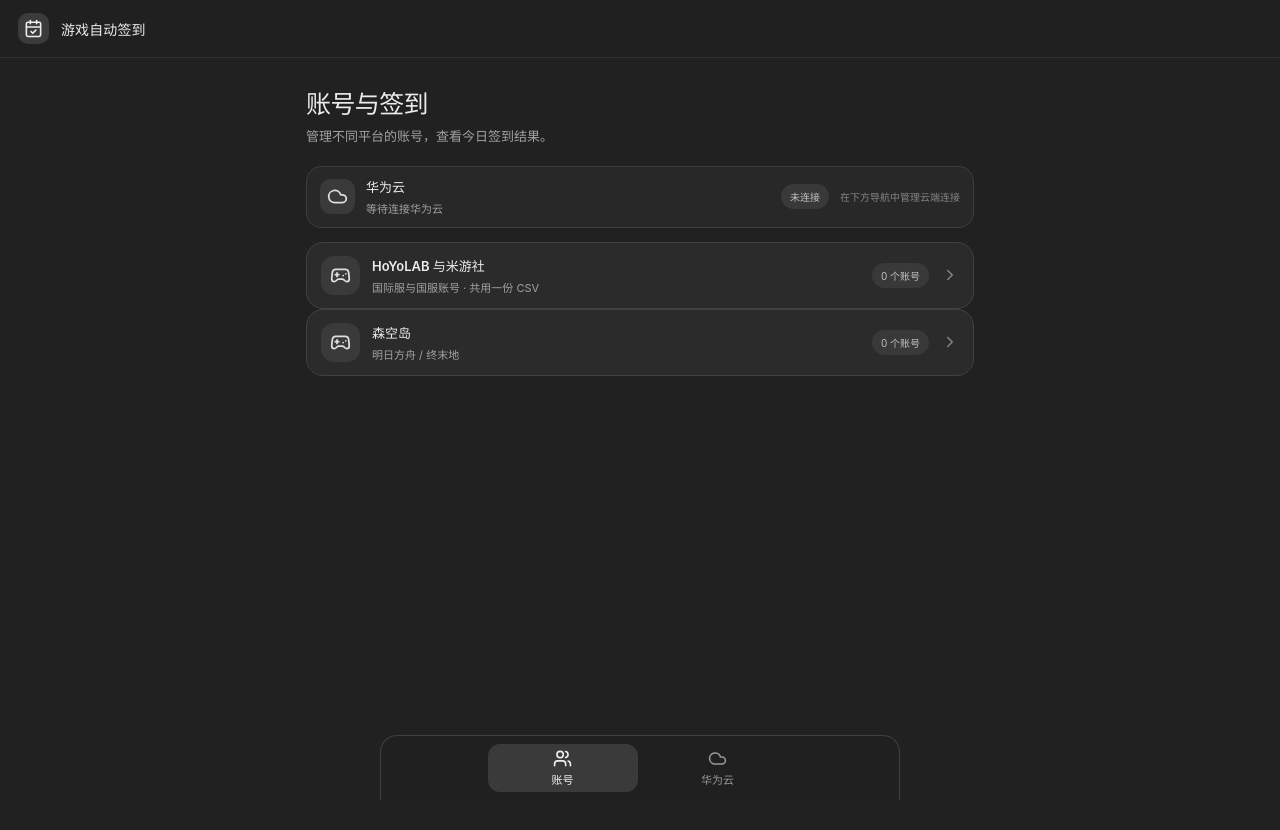
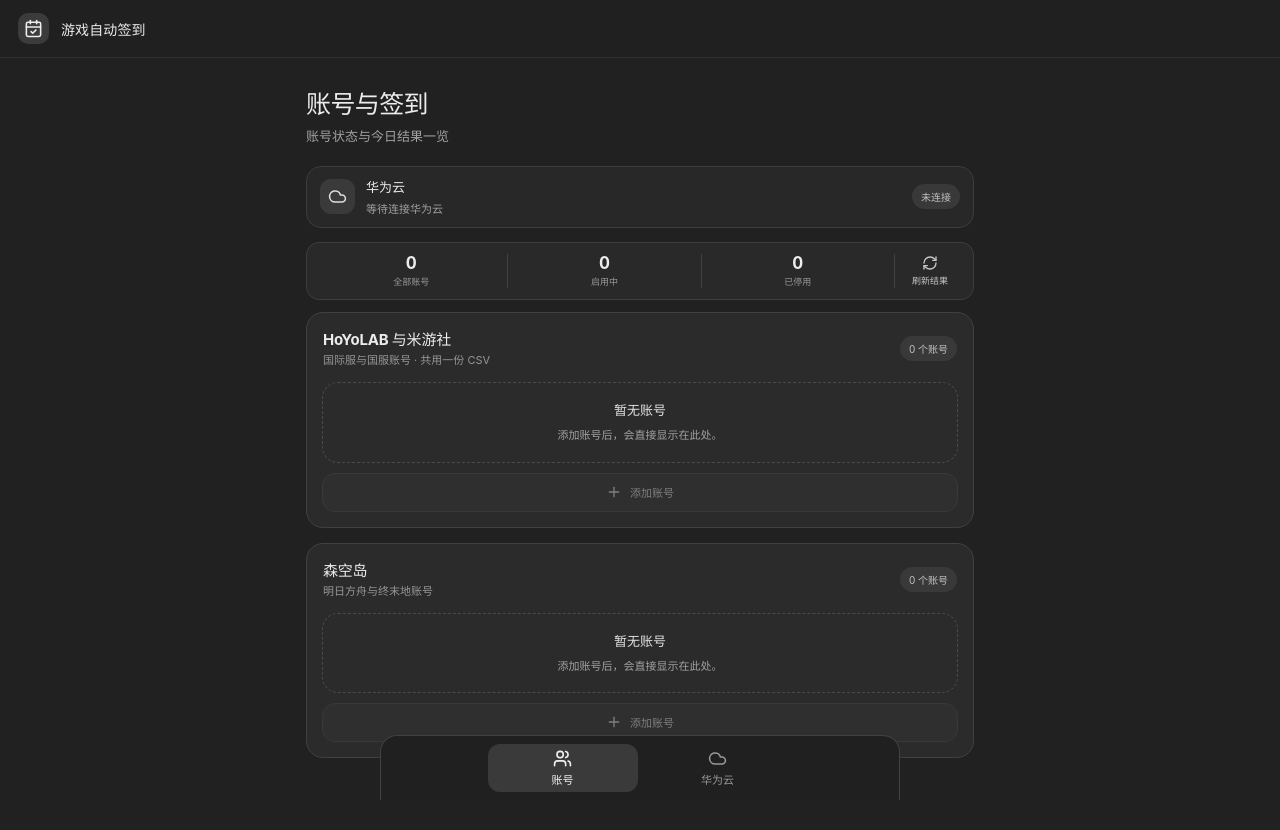
Before and after one commit to ruhui12621-hub/zidongqiandaoapk, a React (Vite) app in the folder frontend/: page / in a window 1280 px wide. Shown: the top 830 px of the page. Before the commit the page ends 800 px from the top, so only its background shows below. Built offline with nearby package versions, Linux system fonts and the light colour scheme.

Commit message:
优化首页账号总览与默认展开布局 (#7)
* Redesign home account overview with expanded platform lists

* Style compact always-visible home account overview

```diff
--- a/frontend/src/App.tsx
+++ b/frontend/src/App.tsx
@@ -55,7 +55,6 @@ export default function App() {
   const [cloudLoaded, setCloudLoaded] = useState(false);
   const [toast, setToast] = useState("");
   const [csvPlatform, setCsvPlatform] = useState("hoyolab");
-  const [expandedPlatform, setExpandedPlatform] = useState<string | null>(null);
   const [csvDrafts, setCsvDrafts] = useState<AnyState[]>([]);
   const [csvDirtyIds, setCsvDirtyIds] = useState<Set<string>>(new Set());
   const accountSnapshot = JSON.stringify((state.accounts || []).map((row: AnyState) => ({ id: row.id, platform: row.platform, name: row.name, userId: row.userId, games: row.games, enabled: row.enabled, remark: row.remark, cookieReady: row.cookieReady, tokenReady: row.tokenReady })));
@@ -223,70 +222,78 @@ export default function App() {
     const liveRows = platform === "skland"
       ? accounts.filter((item: AnyState) => item.platform === "skland")
       : accounts.filter((item: AnyState) => item.platform === "hoyolab" || item.platform === "miyoushe_cn");
+    const titleText = platform === "skland" ? "森空岛" : "HoYoLAB 与米游社";
+    const description = platform === "skland" ? "明日方舟与终末地账号" : "国际服与国服账号 · 共用一份 CSV";
     return <section className="surface-card platform-account-panel">
-      <div className="card-heading">
-        <span>账号与今日签到</span>
-        <button className="text-action" onClick={() => {callNative("refreshTodayStatuses");notify("正在读取今日云函数日志");}} disabled={state.todayQuerying}>
-          {state.todayQuerying ? <LoaderCircle className="spin" size={16}/> : <RefreshCw size={16}/>} 刷新
-        </button>
+      <div className="platform-section-heading">
+        <div className="platform-section-copy">
+          <h2>{titleText}</h2>
+          <p>{description}</p>
+        </div>
+        <span className="status-pill muted">{liveRows.length} 个账号</span>
       </div>
-      <p className="helper-text">{state.todayQuerying ? "正在读取并分析今日云函数日志…" : state.todaySummary || "左侧进入账号详情，右侧查看该账号今日签到详情。"}</p>
       {liveRows.length ? <div className="account-pair-list">
-        {liveRows.map((row: AnyState) => (
-          <div className="account-pair-row" key={row.id}>
-            <button className="account-pair-name" onClick={() => {
+        {liveRows.map((row: AnyState) => {
+          const gameNames = (row.games || []).map((game: AnyState) => game.label || game.key || game).filter(Boolean);
+          const credentialReady = row.platform === "skland" ? row.tokenReady : row.cookieReady;
+          const credentialName = row.platform === "skland" ? "Token" : "Cookie";
+          return <div className="account-overview-row" key={row.id}>
+            <button className="account-overview-main" onClick={() => {
               setCsvPlatform(row.platform === "skland" ? "skland" : "hoyolab");
               setSelectedTodayId(null);
               setSelectedId(row.id);
             }}>
-              <span className="account-pair-main">
+              <span className="account-overview-title">
                 <strong>{row.name || "未命名账号"}</strong>
-                <small>{platformLabel(row.platform)}</small>
+                <span className={"account-enabled " + (row.enabled ? "is-enabled" : "is-disabled")}>{row.enabled ? "运行中" : "已停用"}</span>
               </span>
-              <ChevronRight size={17} className="subtle-icon"/>
+              <span className="account-overview-meta">{platformLabel(row.platform)}{gameNames.length ? " · " + gameNames.join("、") : " · 未启用游戏"}</span>
+              <span className="account-overview-meta">
+                <span className={"credential-mini " + (credentialReady ? "ready" : "missing")}>{credentialName}{credentialReady ? "已保存" : "未保存"}</span>
+                {row.remark ? <span className="account-remark">{row.remark}</span> : null}
+              </span>
             </button>
-            <button className={"account-pair-status " + statusTone(row.todayStatus || "")} onClick={() => {
+            <button className={"account-overview-status " + statusTone(row.todayStatus || "")} onClick={() => {
               setSelectedId(null);
               setSelectedTodayId(row.id);
               window.scrollTo({ top: 0, left: 0, behavior: "instant" as ScrollBehavior });
             }}>
-              <span>{row.todayStatus || "状态未知"}</span>
-              <ChevronRight size={16}/>
+              <span className="account-status-label">{row.todayStatus || "状态未知"}</span>
+              <small>今日签到</small>
+              <ChevronRight size={15}/>
             </button>
-          </div>
-        ))}
-      </div> : <div className="empty-state">
-        <span className="empty-symbol"><Users size={27}/></span>
-        <strong>{state.syncState === "syncing" ? "正在读取云端账号" : state.syncState === "failed" ? "读取云端账号失败" : "当前平台暂无账号"}</strong>
-        <p>{state.syncState === "failed" ? (state.syncLabel || "请检查华为云连接和函数配置。") : "添加账号后，可分别点击账号名称或今日签到情况进入对应详情。"}</p>
-        <button className="primary-button full-button" onClick={() => {setCsvPlatform(platform);state.canAddAccount ? setModal("add") : notify("请先成功读取云端配置");}} disabled={!state.canAddAccount}><Plus size={16}/> 添加账号</button>
+          </div>;
+        })}
+      </div> : <div className="empty-state compact-empty">
+        <strong>{state.syncState === "syncing" ? "正在读取云端账号" : state.syncState === "failed" ? "读取云端账号失败" : "暂无账号"}</strong>
+        <p>{state.syncState === "failed" ? (state.syncLabel || "请检查华为云连接和函数配置。") : "添加账号后，会直接显示在此处。"}</p>
       </div>}
-      {liveRows.length > 0 && <button className="secondary-button full-button" onClick={() => {setCsvPlatform(platform);state.canAddAccount ? setModal("add") : notify("请先成功读取云端配置");}} disabled={!state.canAddAccount}><Plus size={16}/> 添加账号</button>}
+      <button className="secondary-button full-button platform-add-button" onClick={() => {setCsvPlatform(platform);state.canAddAccount ? setModal("add") : notify("请先成功读取云端配置");}} disabled={!state.canAddAccount}><Plus size={16}/> 添加账号</button>
     </section>;
   };
-  const renderHome = () => <>
-    {title("账号与签到", "管理不同平台的账号，查看今日签到结果。")}
-    <div className="cloud-status-row">
-      <span className="banner-icon"><Cloud size={21}/></span>
-      <span className="banner-copy"><strong>华为云</strong><small>{state.syncLabel || "等待连接华为云"}</small></span>
-      <span className={"status-pill " + (state.cloudConnected ? "good" : "muted")}>{state.cloudConnected ? "已连接" : state.cloudCredentialsSaved ? "凭据已保存" : "未连接"}</span>
-      <span className="cloud-status-hint">在下方导航中管理云端连接</span>
-    </div>
-    <button className="cloud-banner platform-toggle" aria-expanded={expandedPlatform === "hoyolab"} onClick={() => setExpandedPlatform(old => old === "hoyolab" ? null : "hoyolab")}>
-      <span className="banner-icon"><Gamepad2 size={21}/></span>
-      <span className="banner-copy"><strong>HoYoLAB 与米游社</strong><small>国际服与国服账号 · 共用一份 CSV</small></span>
-      <span className="status-pill muted">{(state.accounts || []).filter((a: AnyState) => a.platform === "hoyolab" || a.platform === "miyoushe_cn").length} 个账号</span>
-      <ChevronRight size={18} className={"subtle-icon platform-chevron " + (expandedPlatform === "hoyolab" ? "expanded" : "")}/>
-    </button>
-    {expandedPlatform === "hoyolab" && renderPlatformAccounts("hoyolab")}
-    <button className="cloud-banner platform-toggle" aria-expanded={expandedPlatform === "skland"} onClick={() => setExpandedPlatform(old => old === "skland" ? null : "skland")}>
-      <span className="banner-icon"><Gamepad2 size={21}/></span>
-      <span className="banner-copy"><strong>森空岛</strong><small>明日方舟 / 终末地</small></span>
-      <span className="status-pill muted">{(state.accounts || []).filter((a: AnyState) => a.platform === "skland").length} 个账号</span>
-      <ChevronRight size={18} className={"subtle-icon platform-chevron " + (expandedPlatform === "skland" ? "expanded" : "")}/>
-    </button>
-    {expandedPlatform === "skland" && renderPlatformAccounts("skland")}
-  </>;
+  const renderHome = () => {
+    const allAccounts = state.accounts || [];
+    const enabledAccounts = allAccounts.filter((item: AnyState) => item.enabled).length;
+    return <>
+      {title("账号与签到", "账号状态与今日结果一览")}
+      <div className="cloud-status-row">
+        <span className="banner-icon"><Cloud size={19}/></span>
+        <span className="banner-copy"><strong>华为云</strong><small>{state.syncLabel || "等待连接华为云"}</small></span>
+        <span className={"status-pill " + (state.cloudConnected ? "good" : "muted")}>{state.cloudConnected ? "已连接" : state.cloudCredentialsSaved ? "凭据已保存" : "未连接"}</span>
+      </div>
+      <div className="home-overview-strip">
+        <div><strong>{allAccounts.length}</strong><span>全部账号</span></div>
+        <div><strong>{enabledAccounts}</strong><span>启用中</span></div>
+        <div><strong>{allAccounts.length - enabledAccounts}</strong><span>已停用</span></div>
+        <button className="overview-refresh" onClick={() => {callNative("refreshTodayStatuses");notify("正在读取今日云函数日志");}} disabled={state.todayQuerying}>
+          {state.todayQuerying ? <LoaderCircle className="spin" size={16}/> : <RefreshCw size={16}/>}<span>刷新结果</span>
+        </button>
+      </div>
+      {state.todaySummary ? <p className="home-today-summary">{state.todayQuerying ? "正在读取并分析今日云函数日志…" : state.todaySummary}</p> : null}
+      {renderPlatformAccounts("hoyolab")}
+      {renderPlatformAccounts("skland")}
+    </>;
+  };
   const renderTodayDetail = () => {
     const todayAccount = (state.accounts || []).find((item: AnyState) => item.id === selectedTodayId);
     if (!todayAccount) return renderHome();
--- a/frontend/src/styles.css
+++ b/frontend/src/styles.css
@@ -69,3 +69,45 @@
   .account-pair-main strong{font-size:13px}
   .main-content{padding-left:14px;padding-right:14px}
 }
+
+/* Home account overview: show all platforms and account essentials without accordion navigation. */
+.platform-account-panel{padding:15px;margin-top:12px}
+.platform-section-heading{display:flex;align-items:center;justify-content:space-between;gap:12px;margin:0 1px 13px}
+.platform-section-copy{min-width:0}
+.platform-section-copy h2{margin:0 0 4px;font-size:15px;font-weight:650;letter-spacing:-.2px}
+.platform-section-copy p{margin:0;color:#969696;font-size:11px;line-height:1.45}
+.account-pair-list{gap:7px}
+.account-overview-row{display:flex;align-items:stretch;gap:7px;padding:8px;border:1px solid #414141;border-radius:13px;background:#303030;min-width:0}
+.account-overview-main{display:flex;flex:1;min-width:0;flex-direction:column;align-items:stretch;gap:6px;padding:2px 1px;border:0;background:transparent;text-align:left}
+.account-overview-title{display:flex;align-items:center;gap:8px;min-width:0}
+.account-overview-title strong{min-width:0;overflow:hidden;text-overflow:ellipsis;white-space:nowrap;font-size:13px;font-weight:620;color:#ededed}
+.account-enabled{flex:0 0 auto;padding:3px 6px;border-radius:6px;font-size:9px;line-height:1.3}
+.account-enabled.is-enabled{background:rgba(100,170,120,.13);color:#9bc9a7}
+.account-enabled.is-disabled{background:#414141;color:#a5a5a5}
+.account-overview-meta{display:flex;align-items:center;flex-wrap:wrap;gap:6px;min-width:0;color:#9b9b9b;font-size:10px;line-height:1.45}
+.credential-mini{padding:2px 5px;border-radius:5px;background:#414141;font-size:9px}
+.credential-mini.ready{color:#9bc9a7;background:rgba(100,170,120,.12)}
+.credential-mini.missing{color:#c5a0a0;background:rgba(170,90,90,.12)}
+.account-remark{overflow:hidden;text-overflow:ellipsis;white-space:nowrap;color:#858585}
+.account-overview-status{display:flex;flex:0 0 104px;flex-direction:column;align-items:center;justify-content:center;gap:4px;padding:7px 5px;border:1px solid #484848;border-radius:10px;background:#383838;color:#d0d0d0;text-align:center}
+.account-overview-status .account-status-label{font-size:11px;font-weight:600;line-height:1.35;overflow-wrap:anywhere}
+.account-overview-status small{font-size:9px;color:#929292}
+.account-overview-status svg{color:#858585}
+.account-overview-status.good{border-color:rgba(70,150,100,.32);background:rgba(70,150,100,.08);color:#a4d1ae}
+.account-overview-status.bad{border-color:rgba(190,75,75,.32);background:rgba(190,75,75,.08);color:#e3a0a0}
+.account-overview-status.muted{color:#c2c2c2}
+.home-overview-strip{display:flex;align-items:center;gap:0;padding:11px 8px;margin:0 0 8px;border:1px solid #3e3e3e;border-radius:13px;background:#292929}
+.home-overview-strip>div{display:flex;flex:1;min-width:0;flex-direction:column;align-items:center;gap:3px;border-right:1px solid #414141}
+.home-overview-strip>div strong{font-size:17px;font-weight:650;line-height:1.1;color:#ededed;font-variant-numeric:tabular-nums}
+.home-overview-strip>div span{font-size:9px;color:#999;white-space:nowrap}
+.overview-refresh{display:flex;flex:0 0 70px;flex-direction:column;align-items:center;justify-content:center;gap:3px;border:0;background:transparent;color:#c7c7c7;font-size:9px}
+.home-today-summary{margin:7px 3px 10px;color:#929292;font-size:10px;line-height:1.5}
+.compact-empty{padding:17px 12px}
+.platform-add-button{min-height:39px;margin-top:10px;font-size:11px}
+@media(max-width:360px){
+ .account-overview-status{flex-basis:88px}
+ .account-overview-title strong{font-size:12px}
+ .account-overview-meta{font-size:9px}
+ .home-overview-strip>div strong{font-size:15px}
+ .home-overview-strip>div span{font-size:8px}
+}
```
